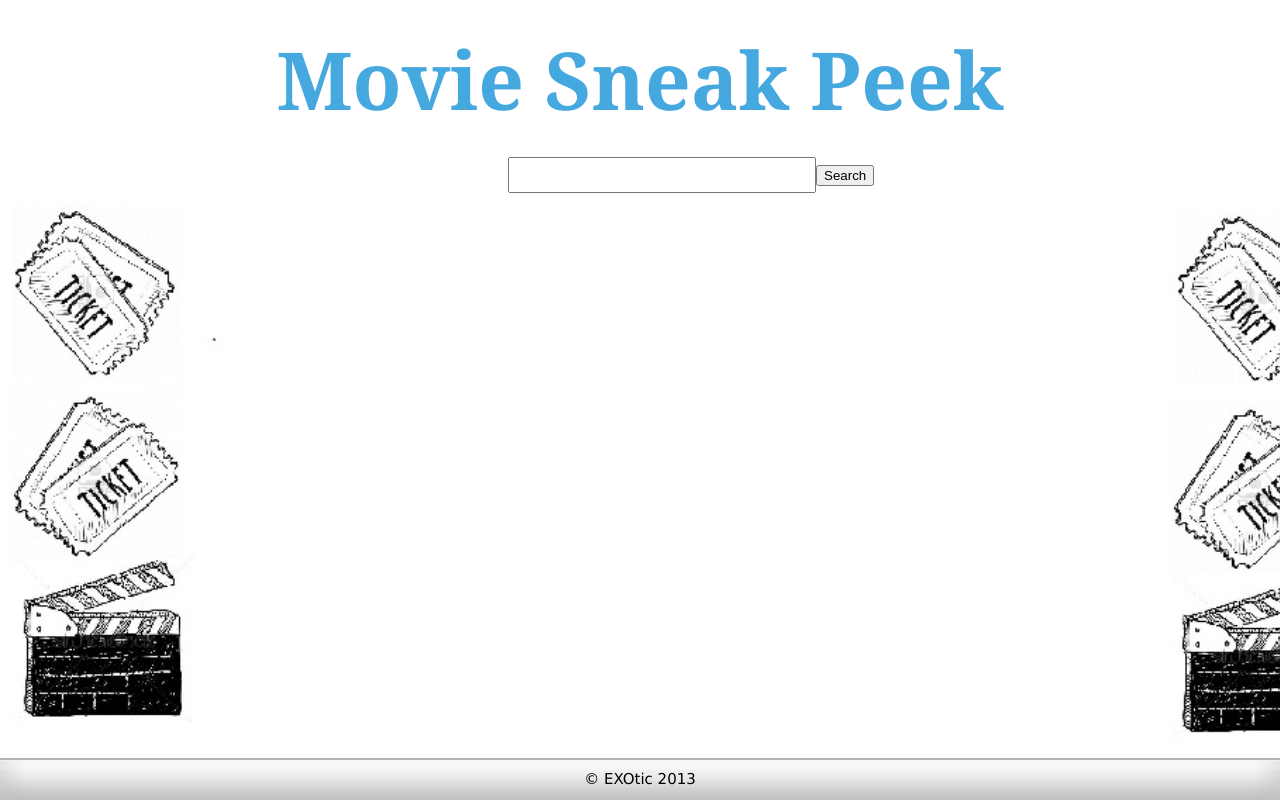
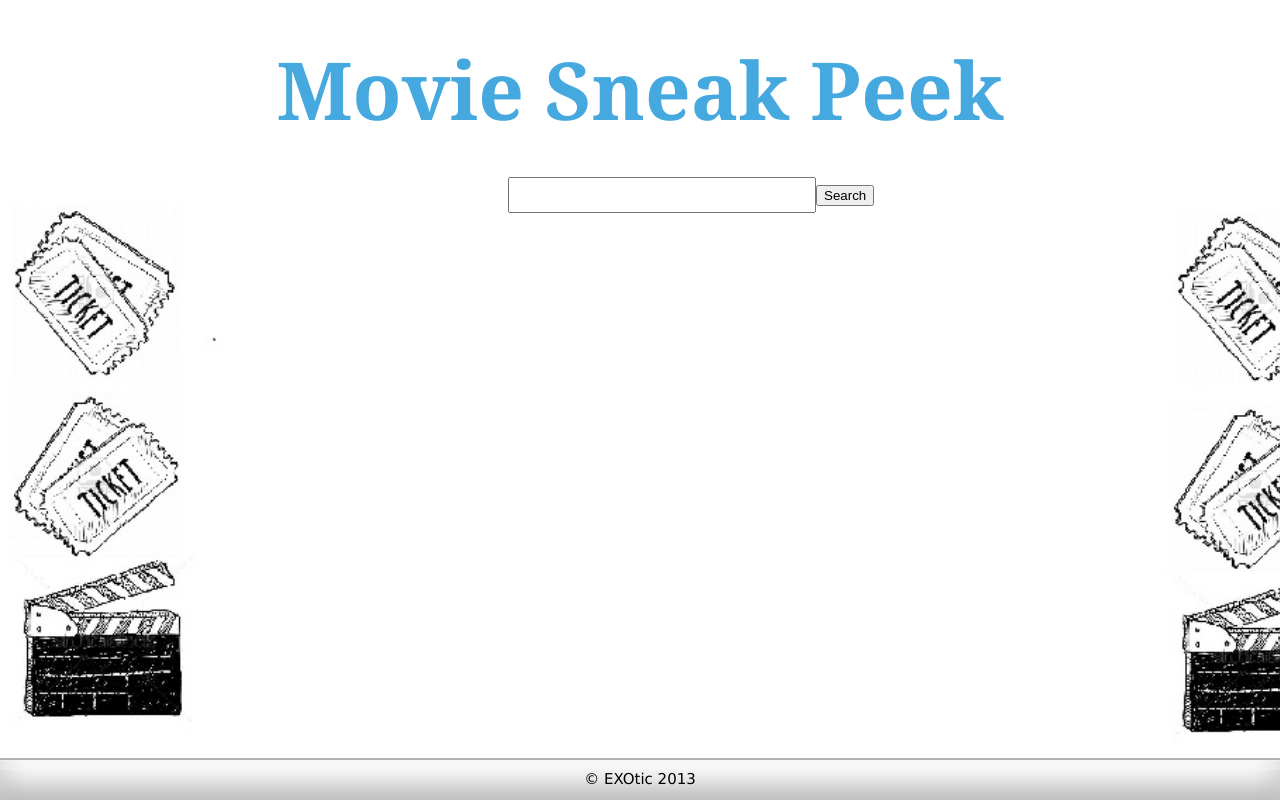
Before and after one commit to msjluzana/AdvancedWebComputing, a plain HTML site: page module-seven/MSE.html in a window 1280 px wide. Drawn offline with Linux system fonts and the light colour scheme; a web font is replaced by a local one.

Commit message:
Update mse.css

```diff
--- a/module-seven/mse.css
+++ b/module-seven/mse.css
@@ -31,7 +31,7 @@ h1{
 	font-family:'Corben', Georgia, Times, serif;
 	text-align: center;
 	color: #45A8DF;
-	line-height:50px;
+	line-height:70px;
 	font-size:80px;
 
 }
```
